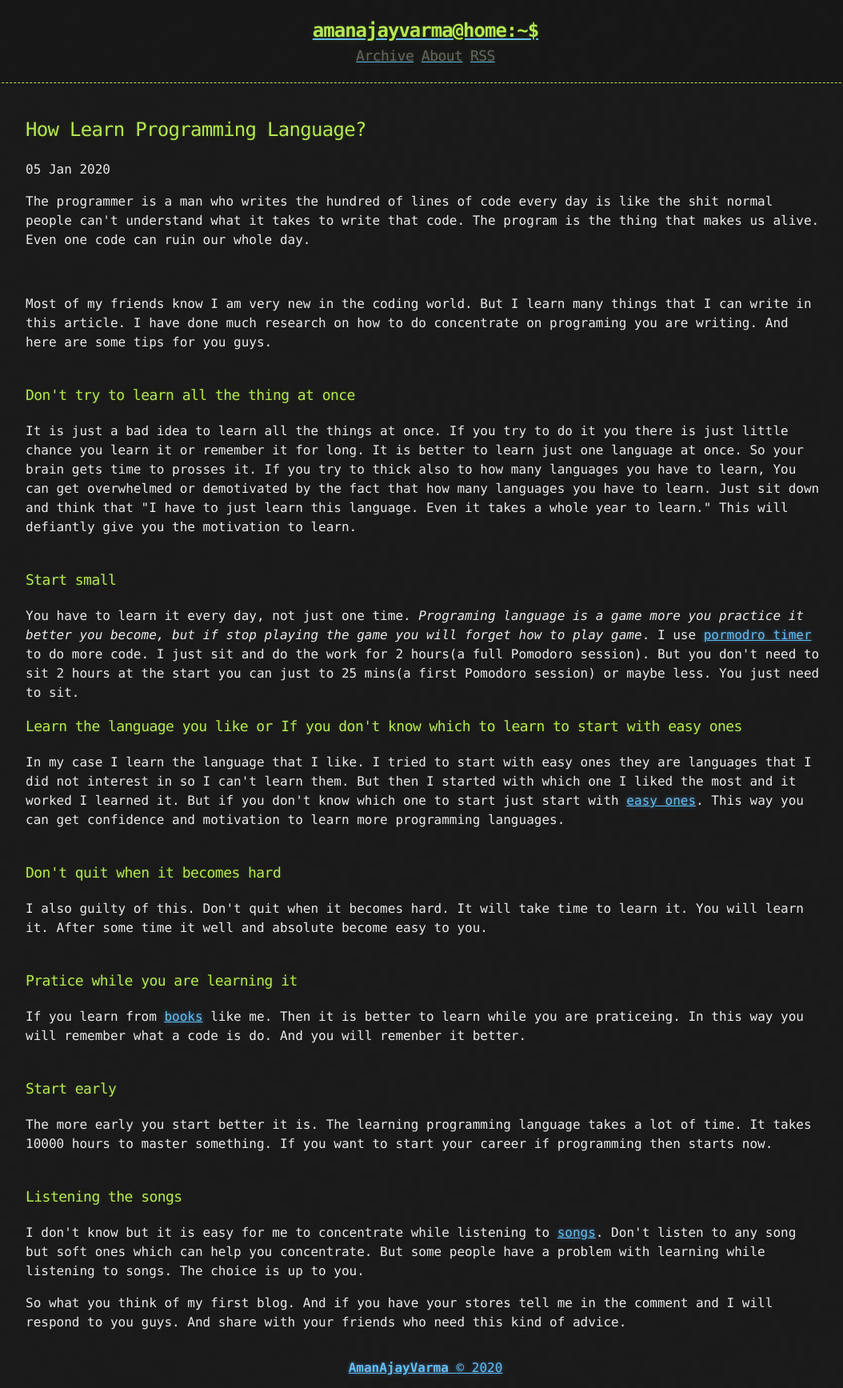
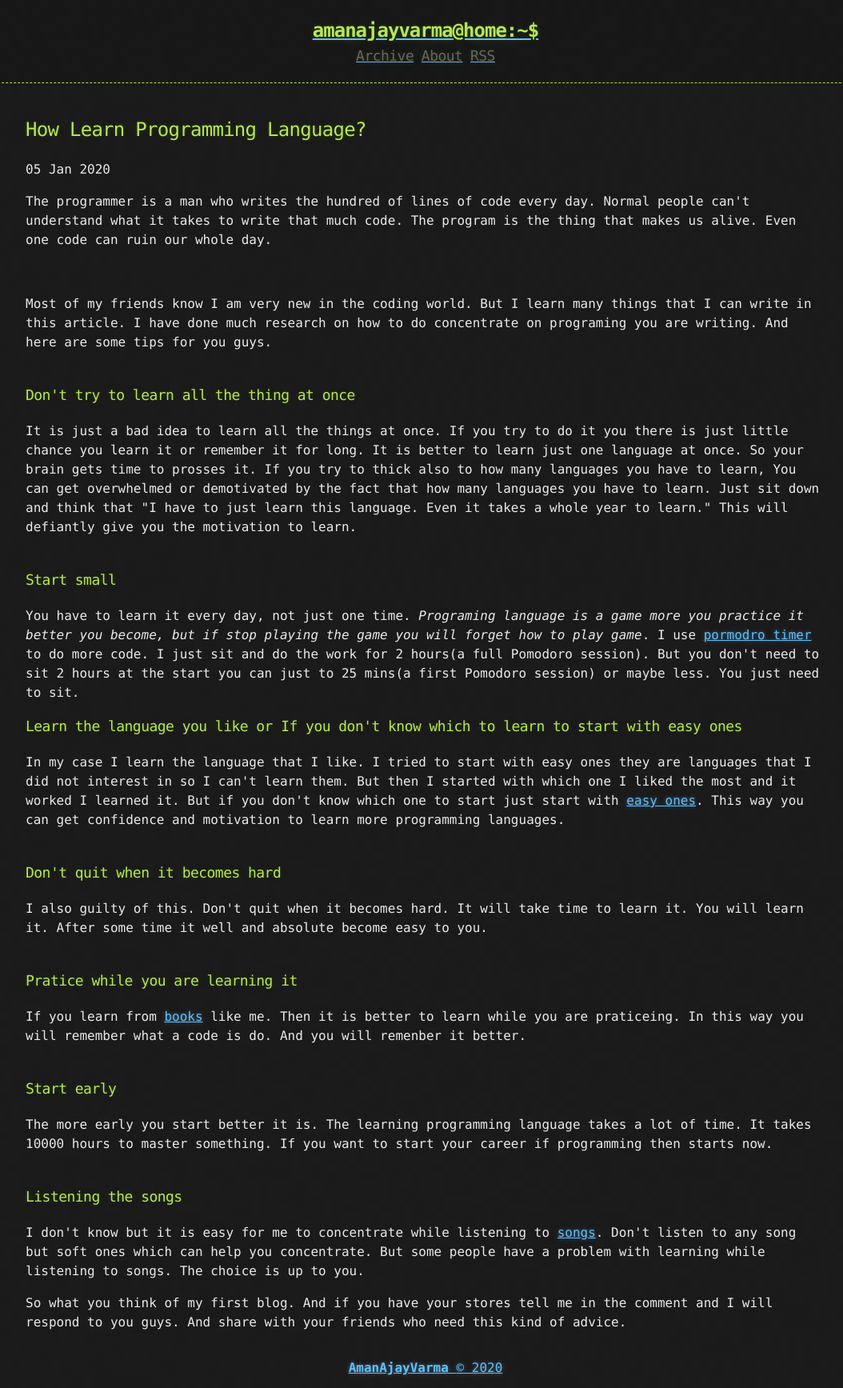
Before and after one commit to tocttou/hacker-blog, a Jekyll site: the page _posts/2020-01-05-How-learn-programming-language?.html, which Jekyll copies as it is, in a window 1280 px wide. Shown: the whole page at 80% size, without its empty margins (108-1162 px from the left). Built offline with Jekyll 4.4.1, drawn with Linux system fonts in a browser that asks for light colours; comment, search, counter and statistics services are not loaded.

Commit message:
Update 2020-01-05-How-learn-programming-language?.html

```diff
--- a/_posts/2020-01-05-How-learn-programming-language?.html
+++ b/_posts/2020-01-05-How-learn-programming-language?.html
@@ -1,4 +1,4 @@
-<p>The programmer is a man who writes the hundred of lines of code every day is like the shit normal people can't understand what it takes to write that code. The program is the thing that makes us alive. Even one code can ruin our whole day.</p><br/>
+<p>The programmer is a man who writes the hundred of lines of code every day. Normal people can't understand what it takes to write that much code. The program is the thing that makes us alive. Even one code can ruin our whole day.</p><br/>
 
 <p>Most of my friends know I am very new in the coding world. But I learn many things that I can write in this article. I have done much research on how to do concentrate on programing you are writing. And here are some tips for you guys.</p><br/>
 
```
